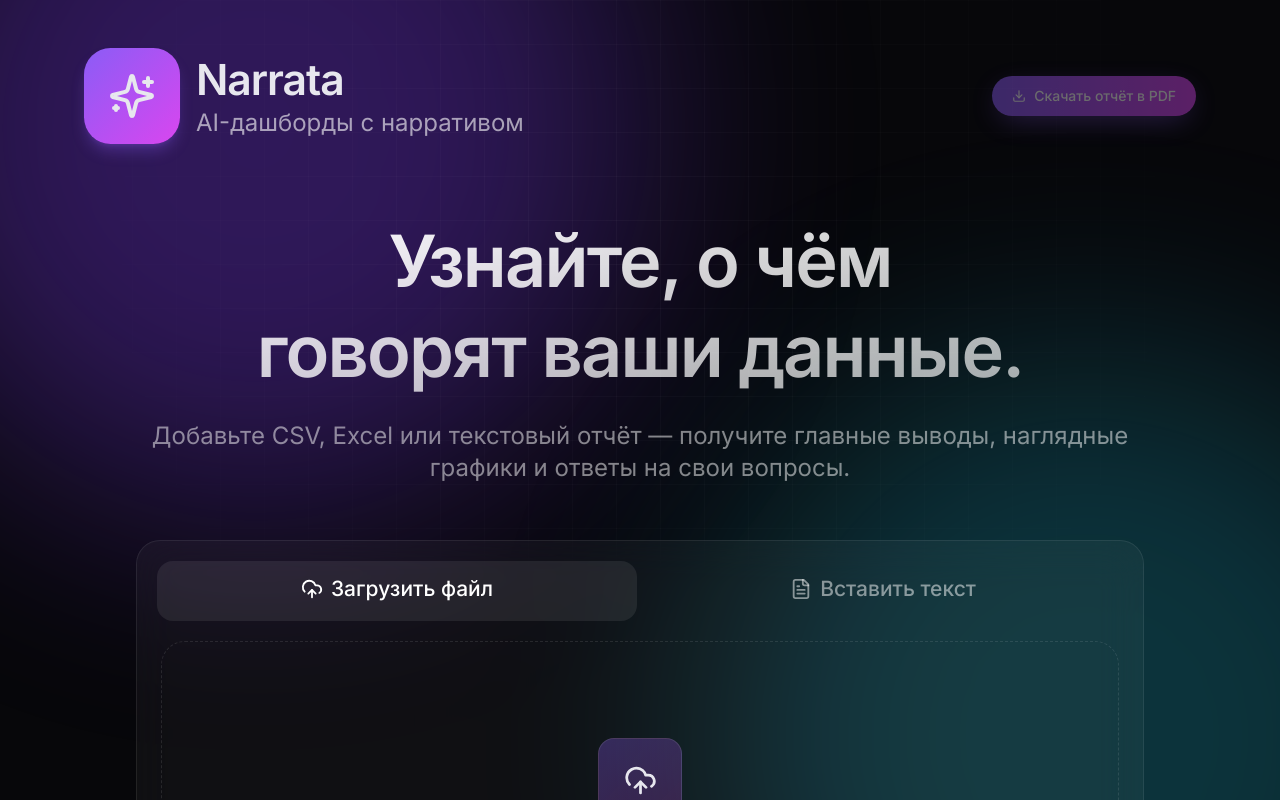
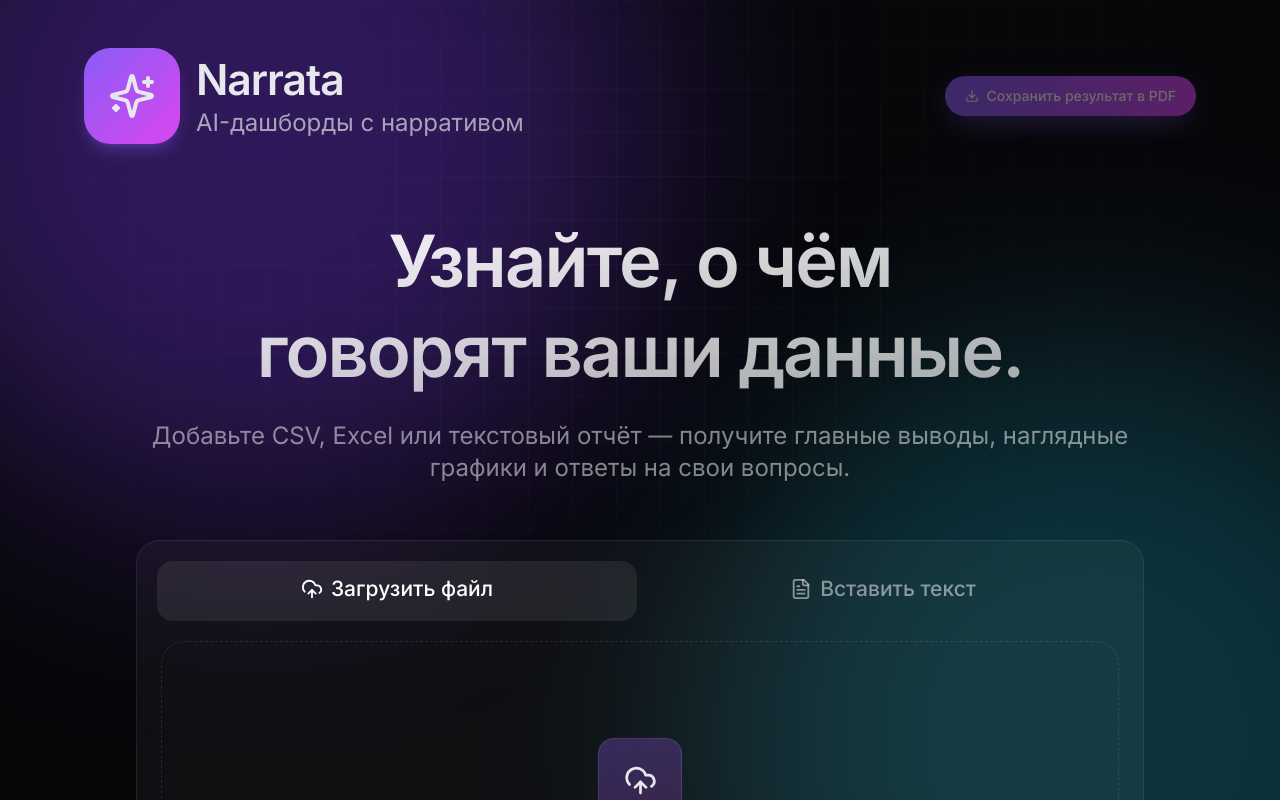
Before and after one commit to na-mramornom-nizu/narrata, a Next.js app: page / in a window 1280 px wide. Shown: the top 800 px of the page. Built offline with nearby package versions, Linux system fonts and the light colour scheme.

Commit message:
Rename PDF export button

```diff
--- a/app/page.tsx
+++ b/app/page.tsx
@@ -104,7 +104,7 @@ export default function Page() {
               <Button onClick={exportPdf} disabled={!canExport}
                 title={phase !== 'ready' || !analysis ? 'Загрузите данные и дождитесь завершения анализа' : chatThinking ? 'Дождитесь ответа, чтобы включить его в отчет' : 'Скачать выводы, графики и полную историю чата'}>
                 {exporting ? <Loader2 size={14} className="animate-spin" /> : <Download size={14} />}
-                {exporting ? 'Готовим PDF…' : 'Скачать отчёт в PDF'}
+                {exporting ? 'Готовим PDF…' : 'Сохранить результат в PDF'}
               </Button>
             {(phase === 'ready' || phase === 'error') && (
             <Button variant="ghost" title="Загрузить другой файл или текст и начать новый анализ. Текущий отчет и история чата будут очищены" onClick={reset} disabled={exporting || chatThinking}><RotateCcw size={14} /> Новый датасет</Button>
```
